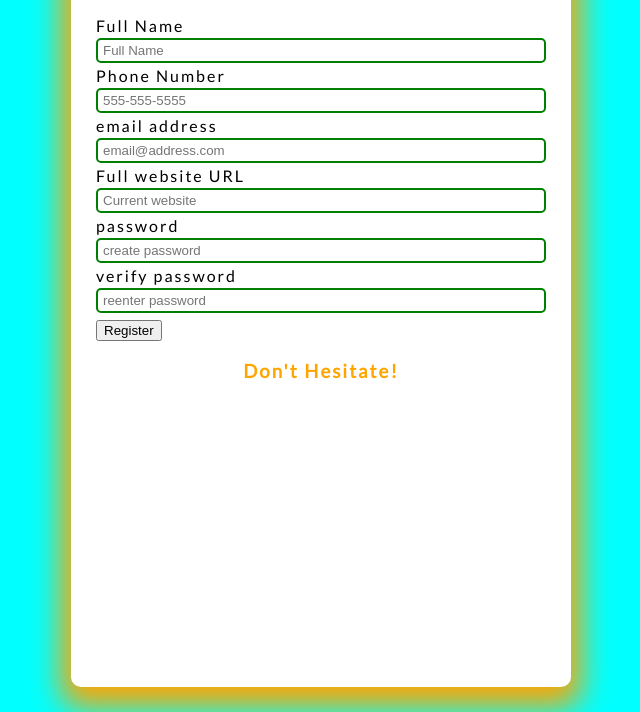
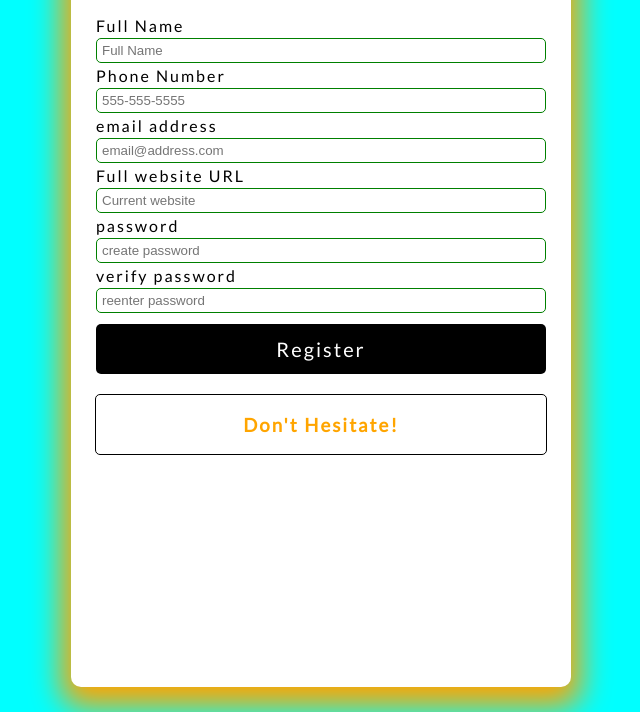
Before and after one commit to monfrair/form-validation, a plain HTML site: page index.html in a window 1280 px wide. Shown: the part 88-800 px from the top of the page, without its empty margins (319-959 px from the left). Drawn offline with Linux system fonts and the light colour scheme.

Commit message:
styling the form

```diff
--- a/style.css
+++ b/style.css
@@ -5,7 +5,7 @@ html {
 body {
 	margin: 0;
 	min-height: 100vh;
-	font-family: 'Lato', Arial, Helvetica, sans-serif;
+	font-family: Lato, Arial, Helvetica, sans-serif;
 	letter-spacing: 2px;
 	display: flex;
 	align-items: center;
@@ -51,8 +51,38 @@ input {
 	transition: all 0.3s;
 }
 input:valid {
-	border: 2px solid green;
+	border: 1px solid green;
 }
 input:invalid {
-	border: 2px solid red;
+	border: 1px solid red;
 }
+button {
+	cursor: pointer;
+	color: white;
+	background: black;
+	border: none;
+	height: 50px;
+	border-radius: 5px;
+	width: 100%;
+	font-family: Lato, Arial, Helvetica, sans-serif;
+	font-size: 20px;
+	letter-spacing: 2px;
+	margin-top: 5px;
+}
+button:hover {
+	filter: brightness(200%);
+	background: rgb(22, 22, 22);
+}
+
+button:focus {
+	outline: none;
+}
+.message-container {
+	border: 1px solid black;
+	border-radius: 5px;
+	width: 90%;
+	margin-top: 20px;
+	display: flex;
+	justify-content: center;
+	color: black;
+}
```
